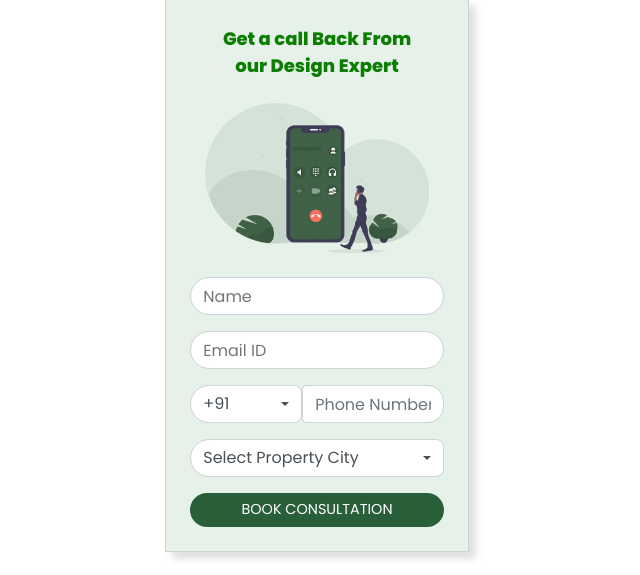
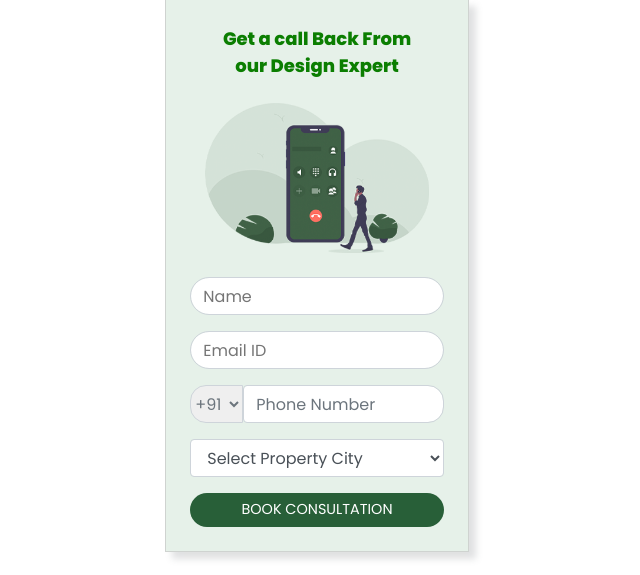
Before and after one commit to Anish-kumar111/proprater-1.0-, a Django app: page /interior/ in a window 1280 px wide. Shown: the part 2962-3537 px from the top of the page, without its empty margins (323-963 px from the left). Run offline with Django 3.2, Linux system fonts and the light colour scheme; some libraries are stand-ins or nearby versions.

Commit message:
fom control added

```diff
--- a/main/templates/interior.html
+++ b/main/templates/interior.html
@@ -38,7 +38,7 @@
 
 
     </head>
-<body style="overflow-x: hidden;">
+<body>
 
 
     <!-- <script src="https://cdn.jsdelivr.net/npm/jquery@3.5.1/dist/jquery.slim.min.js" integrity="sha384-DfXdz2htPH0lsSSs5nCTpuj/zy4C+OGpamoFVy38MVBnE+IbbVYUew+OrCXaRkfj" crossorigin="anonymous"></script> -->
@@ -321,7 +321,7 @@
                 </div>
                 <div class="mb-3 d-flex phone">
 
-                  <select  class="selectpicker form" aria-label="Default select Code" data-size="4">
+                  <select  class=" form" aria-label="Default select Code" data-size="4">
                     <option selected>+91</option>
                     <option value="1">+01</option>
                     <option value="2">+02</option>
@@ -330,7 +330,7 @@
                   <input type="tel"  class="form-control" id="phone" name="phone" placeholder="Phone Number" pattern="[0-9]{10}" required>          </div>
                 <div class="mb-3">
 
-                  <select  class="selectpicker w-100 mr-auto" aria-label="Default select Area">
+                  <select  class="form-control mr-auto" aria-label="Default select Area">
                     <option selected>Select Property City</option>
                     <option value="1">New Delhi</option>
                     <option value="2">Agra</option>
@@ -369,6 +369,7 @@ box-shadow : .15s ease-in-out;
 
 .bootstrap-select.open > .dropdown-menu{
 /*display: block;*/
+overflow-x:auto;
 opacity: 1;
 visibility: visible;
 pointer-events: auto;
```
